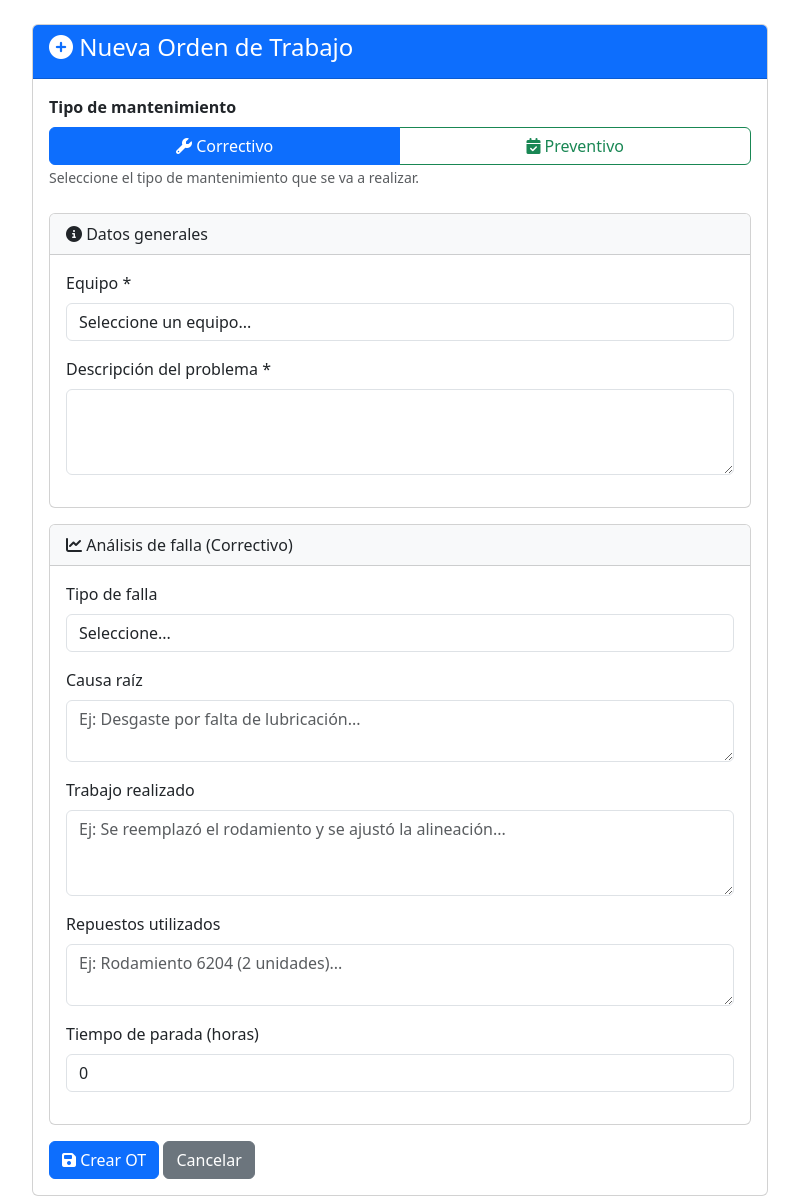
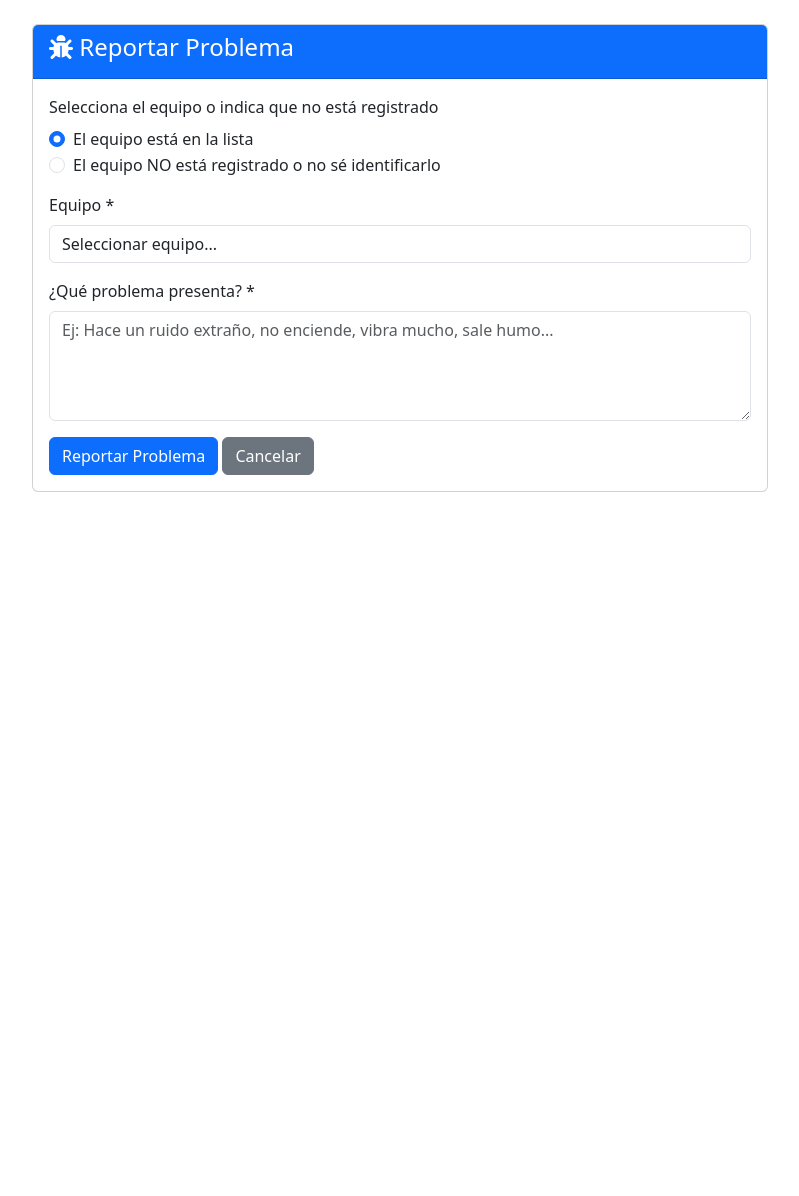
Before and after one commit to kawaiidatadev/maintenance-system, a Flask app: page /work-orders/create in a window 1280 px wide. Shown: the part 56-1252 px from the top of the page, without its empty margins (240-1039 px from the left). After the commit the page ends 548 px from the top, so only its background shows below. Run offline with Flask 3, Linux system fonts and the light colour scheme; the visitor is signed in with stand-in values (Sample User, id 1); data that the repository does not hold is empty; parts of the project's set-up code (start-up, migrations or seed data) failed here and were passed over.

Commit message:
intento separar pdf, y regrese al crear ot mas simple

```diff
--- a/app/templates/work_orders/create.html
+++ b/app/templates/work_orders/create.html
@@ -5,127 +5,62 @@
     <div class="col-md-8 mx-auto">
         <div class="card">
             <div class="card-header bg-primary text-white">
-                <h4><i class="fas fa-plus-circle"></i> Nueva Orden de Trabajo</h4>
+                <h4><i class="fas fa-bug"></i> Reportar Problema</h4>
             </div>
             <div class="card-body">
+                <!-- Campo oculto para forzar tipo correctivo -->
+                <input type="hidden" name="work_type" value="corrective">
 
-                <!-- SELECTOR DE TIPO DE OT -->
-                <div class="mb-4">
-                    <label class="form-label fw-bold">Tipo de mantenimiento</label>
-                    <div class="btn-group w-100" role="group">
-                        <input type="radio" class="btn-check" name="work_type" id="type_corrective" value="corrective" autocomplete="off" checked>
-                        <label class="btn btn-outline-primary" for="type_corrective">
-                            <i class="fas fa-wrench"></i> Correctivo
-                        </label>
-
-                        <input type="radio" class="btn-check" name="work_type" id="type_preventive" value="preventive" autocomplete="off">
-                        <label class="btn btn-outline-success" for="type_preventive">
-                            <i class="fas fa-calendar-check"></i> Preventivo
-                        </label>
-                    </div>
-                    <small class="text-muted">Seleccione el tipo de mantenimiento que se va a realizar.</small>
-                </div>
-
-                <form method="POST" id="otForm">
-                    <!-- DATOS COMUNES (ambos tipos) -->
-                    <div class="card mb-3">
-                        <div class="card-header bg-light">
-                            <i class="fas fa-info-circle"></i> Datos generales
+                <form method="POST">
+                    <div class="mb-3">
+                        <label class="form-label">Selecciona el equipo o indica que no está registrado</label>
+                        <div class="form-check">
+                            <input class="form-check-input" type="radio" name="equipment_option" id="existing" value="existing" checked>
+                            <label class="form-check-label" for="existing">
+                                El equipo está en la lista
+                            </label>
                         </div>
-                        <div class="card-body">
-                            <div class="mb-3">
-                                <label class="form-label">Equipo *</label>
-                                <select name="equipment_id" class="form-control" id="equipmentSelect">
-                                    <option value="">Seleccione un equipo...</option>
-                                    {% for eq in equipments %}
-                                    <option value="{{ eq.id }}">{{ eq.code }} - {{ eq.name }}</option>
-                                    {% endfor %}
-                                </select>
-                            </div>
-
-                            <div class="mb-3">
-                                <label class="form-label">Descripción del problema *</label>
-                                <textarea name="problem_description" rows="3" class="form-control" required></textarea>
-                            </div>
+                        <div class="form-check">
+                            <input class="form-check-input" type="radio" name="equipment_option" id="new_equipment" value="new_equipment">
+                            <label class="form-check-label" for="new_equipment">
+                                El equipo NO está registrado o no sé identificarlo
+                            </label>
                         </div>
                     </div>
 
-                    <!-- CAMPOS PARA CORRECTIVO (ocultos por defecto) -->
-                    <div id="correctiveFields" class="card mb-3">
-                        <div class="card-header bg-light">
-                            <i class="fas fa-chart-line"></i> Análisis de falla (Correctivo)
-                        </div>
-                        <div class="card-body">
-                            <div class="mb-3">
-                                <label class="form-label">Tipo de falla</label>
-                                <select name="failure_type" class="form-control">
-                                    <option value="">Seleccione...</option>
-                                    <option value="Eléctrica">Eléctrica</option>
-                                    <option value="Mecánica">Mecánica</option>
-                                    <option value="Electrónica">Electrónica</option>
-                                    <option value="Hidráulica">Hidráulica</option>
-                                    <option value="Neumática">Neumática</option>
-                                    <option value="Estructural">Estructural</option>
-                                    <option value="Operacional">Operacional</option>
-                                </select>
-                            </div>
-
-                            <div class="mb-3">
-                                <label class="form-label">Causa raíz</label>
-                                <textarea name="root_cause" rows="2" class="form-control" placeholder="Ej: Desgaste por falta de lubricación..."></textarea>
-                            </div>
-
-                            <div class="mb-3">
-                                <label class="form-label">Trabajo realizado</label>
-                                <textarea name="work_performed" rows="3" class="form-control" placeholder="Ej: Se reemplazó el rodamiento y se ajustó la alineación..."></textarea>
-                            </div>
-
-                            <div class="mb-3">
-                                <label class="form-label">Repuestos utilizados</label>
-                                <textarea name="parts_used" rows="2" class="form-control" placeholder="Ej: Rodamiento 6204 (2 unidades)..."></textarea>
-                            </div>
-
-                            <div class="mb-3">
-                                <label class="form-label">Tiempo de parada (horas)</label>
-                                <input type="number" step="0.5" name="downtime_hours" class="form-control" value="0">
-                            </div>
+                    <div id="existing_equipment_section">
+                        <div class="mb-3">
+                            <label for="equipment_id" class="form-label">Equipo *</label>
+                            <select class="form-control" id="equipment_id" name="equipment_id">
+                                <option value="">Seleccionar equipo...</option>
+                                {% for eq in equipments %}
+                                <option value="{{ eq.id }}">{{ eq.code }} - {{ eq.name }} - {{ eq.location }}</option>
+                                {% endfor %}
+                            </select>
                         </div>
                     </div>
 
-                    <!-- CAMPOS PARA PREVENTIVO (ocultos por defecto) -->
-                    <div id="preventiveFields" class="card mb-3" style="display: none;">
-                        <div class="card-header bg-light">
-                            <i class="fas fa-tasks"></i> Planificación Preventiva
+                    <div id="new_equipment_section" style="display: none;">
+                        <div class="alert alert-info">
+                            <i class="fas fa-info-circle"></i> No te preocupes. Describe dónde está el equipo y sus características.
                         </div>
-                        <div class="card-body">
-                            <div class="mb-3">
-                                <label class="form-label">Instrucciones específicas</label>
-                                <textarea name="preventive_instructions" rows="3" class="form-control" placeholder="Describa las actividades a realizar, herramientas necesarias, precauciones..."></textarea>
-                            </div>
-
-                            <div class="mb-3">
-                                <label class="form-label">Fecha planificada</label>
-                                <input type="date" name="planned_date" class="form-control" value="{{ now.date() if now else '' }}">
-                            </div>
-
-                            <div class="mb-3">
-                                <label class="form-label">Técnico sugerido</label>
-                                <select name="suggested_technician" class="form-control">
-                                    <option value="">-- Sin asignar --</option>
-                                    {% for tech in technicians %}
-                                    <option value="{{ tech.id }}">{{ tech.username }}</option>
-                                    {% endfor %}
-                                </select>
-                            </div>
+                        <div class="mb-3">
+                            <label for="temporary_location" class="form-label">Ubicación *</label>
+                            <input type="text" class="form-control" id="temporary_location" name="temporary_location" placeholder="Ej: Taller de soldadura, lado norte, cerca del compresor">
+                        </div>
+                        <div class="mb-3">
+                            <label for="temporary_description" class="form-label">Descripción del equipo *</label>
+                            <input type="text" class="form-control" id="temporary_description" name="temporary_description" placeholder="Ej: Máquina de soldar marca Lincoln, color rojo, número de serie desconocido">
                         </div>
                     </div>
 
-                    <div class="mt-3">
-                        <button type="submit" class="btn btn-primary">
-                            <i class="fas fa-save"></i> Crear OT
-                        </button>
-                        <a href="{{ url_for('work_orders.list_orders') }}" class="btn btn-secondary">Cancelar</a>
+                    <div class="mb-3">
+                        <label for="problem_description" class="form-label">¿Qué problema presenta? *</label>
+                        <textarea class="form-control" id="problem_description" name="problem_description" rows="4" required placeholder="Ej: Hace un ruido extraño, no enciende, vibra mucho, sale humo..."></textarea>
                     </div>
+
+                    <button type="submit" class="btn btn-primary">Reportar Problema</button>
+                    <a href="{{ url_for('work_orders.list_orders') }}" class="btn btn-secondary">Cancelar</a>
                 </form>
             </div>
         </div>
@@ -133,27 +68,30 @@
 </div>
 
 <script>
-    // Mostrar/ocultar campos según el tipo de OT seleccionado
-    const typeCorrective = document.getElementById('type_corrective');
-    const typePreventive = document.getElementById('type_preventive');
-    const correctiveFields = document.getElementById('correctiveFields');
-    const preventiveFields = document.getElementById('preventiveFields');
+    const existingRadio = document.getElementById('existing');
+    const newRadio = document.getElementById('new_equipment');
+    const existingSection = document.getElementById('existing_equipment_section');
+    const newSection = document.getElementById('new_equipment_section');
+    const equipmentSelect = document.getElementById('equipment_id');
 
-    function toggleFields() {
-        if (typeCorrective.checked) {
-            correctiveFields.style.display = 'block';
-            preventiveFields.style.display = 'none';
-            // Hacer requeridos los campos de correctivo? (opcional)
-        } else {
-            correctiveFields.style.display = 'none';
-            preventiveFields.style.display = 'block';
+    existingRadio.addEventListener('change', function() {
+        if (this.checked) {
+            existingSection.style.display = 'block';
+            newSection.style.display = 'none';
+            equipmentSelect.required = true;
+            document.getElementById('temporary_location').required = false;
+            document.getElementById('temporary_description').required = false;
         }
-    }
+    });
 
-    typeCorrective.addEventListener('change', toggleFields);
-    typePreventive.addEventListener('change', toggleFields);
-
-    // Inicializar estado
-    toggleFields();
+    newRadio.addEventListener('change', function() {
+        if (this.checked) {
+            existingSection.style.display = 'none';
+            newSection.style.display = 'block';
+            equipmentSelect.required = false;
+            document.getElementById('temporary_location').required = true;
+            document.getElementById('temporary_description').required = true;
+        }
+    });
 </script>
 {% endblock %}
```
Also changed, not shown: app/__init__.py (+7 -5 lines), app/blueprints/work_orders.py (+61 -30 lines), app/services/pdf_generator.py (+15 -8 lines), app/services/pdf_registry.py (+17 -0 lines), app/services/preventive_pdf_generator.py (added, +133 -0 lines).
